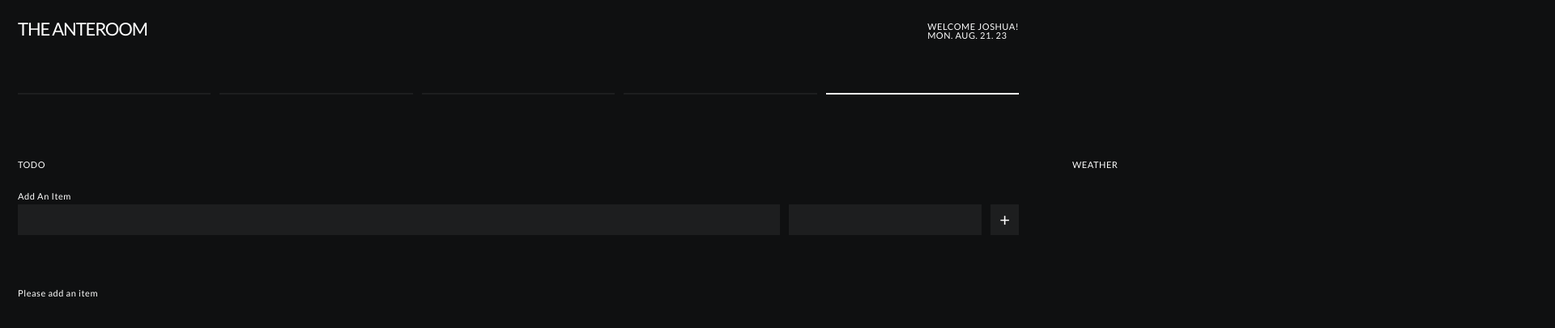
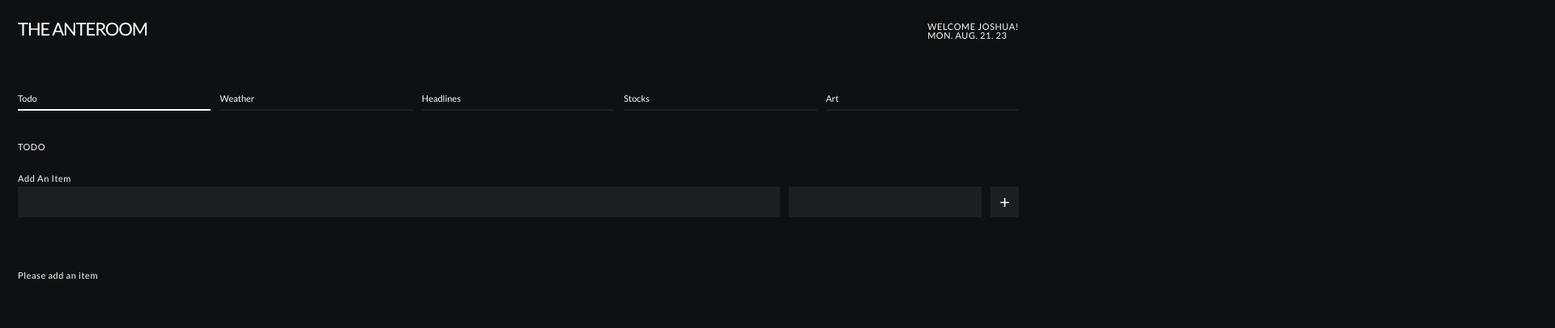
Before and after one commit to JoshuaIsADev/The-Anteroom-v2, a React (Create React App) app: page / in a window 1280 px wide. Shown: the top 406 px of the page at 81% size, 1920 px wide, since content can reach past the window. Built offline with nearby package versions, Linux system fonts and the light colour scheme.

Commit message:
added tab functionality with active states

```diff
--- a/src/App.js
+++ b/src/App.js
@@ -15,19 +15,17 @@ function App() {
       <main className='components'>
         {/* <GoogleSearch /> */}
         {/* <Calendar /> */}
-        <section className='component-card'>
-          <ToDo />
-        </section>
-        <section className='component-card'>
+        <ToDo />
+        <section id='weather' className='component-card'>
           <Weather />
         </section>
-        <section className='component-card'>
+        <section id='headlines' className='component-card'>
           <Headlines />
         </section>
-        <section className='component-card'>
+        <section id='stocks' className='component-card'>
           <Stocks />
         </section>
-        <section className='component-card'>
+        <section id='art' className='component-card'>
           <Art />
         </section>
       </main>
--- a/src/components/Navbar.js
+++ b/src/components/Navbar.js
@@ -1,29 +1,5 @@
 import { useState, useEffect } from 'react';
 import '../index.css';
-
-function NavIndicator() {
-  const slide = 5;
-
-  return (
-    <>
-      <button
-        className={`nav-indicator ${slide == 1 ? 'nav-indicator-active' : ''}`}
-      ></button>
-      <button
-        className={`nav-indicator ${slide == 2 ? 'nav-indicator-active' : ''}`}
-      ></button>
-      <button
-        className={`nav-indicator ${slide == 3 ? 'nav-indicator-active' : ''}`}
-      ></button>
-      <button
-        className={`nav-indicator ${slide == 4 ? 'nav-indicator-active' : ''}`}
-      ></button>
-      <button
-        className={`nav-indicator ${slide == 5 ? 'nav-indicator-active' : ''}`}
-      ></button>
-    </>
-  );
-}
 
 function Navbar() {
   return (
@@ -35,13 +11,101 @@ function Navbar() {
           <h2>Mon. Aug. 21. 23</h2>
         </div>
       </div>
-      <div className='nav-scroller'>
+      <div>
         {/* <hr className='hr-indicator' /> */}
         {/* <hr className='hr-slider' /> */}
-        <NavIndicator />
+        {/* <Slider /> */}
+        {<Tabs />}
       </div>
     </nav>
   );
 }
 
+/////////////////////////////////
+
+function Tabs() {
+  const [activeTab, setActiveTab] = useState('#todo'); // State to keep track of the active tab
+
+  const handleTabClick = (tabId) => {
+    setActiveTab(tabId);
+  };
+
+  return (
+    <div className='tab-container'>
+      <div className='nav-tabs'>
+        <a
+          href='#todo'
+          className={`nav-tab ${activeTab === '#todo' ? 'active' : ''}`}
+          onClick={() => handleTabClick('#todo')}
+        >
+          Todo
+        </a>
+        <a
+          href='#weather'
+          className={`nav-tab ${activeTab === '#weather' ? 'active' : ''}`}
+          onClick={() => handleTabClick('#weather')}
+        >
+          Weather
+        </a>
+        <a
+          href='#headlines'
+          className={`nav-tab ${activeTab === '#headlines' ? 'active' : ''}`}
+          onClick={() => handleTabClick('#headlines')}
+        >
+          Headlines
+        </a>
+        <a
+          href='#stocks'
+          className={`nav-tab ${activeTab === '#stocks' ? 'active' : ''}`}
+          onClick={() => handleTabClick('#stocks')}
+        >
+          Stocks
+        </a>
+        <a
+          href='#art'
+          className={`nav-tab ${activeTab === '#art' ? 'active' : ''}`}
+          onClick={() => handleTabClick('#art')}
+        >
+          Art
+        </a>
+      </div>
+      {/* <div className='tab-content'>
+        {activeTab === '#todo' && <p>Todo Content</p>}
+        {activeTab === '#weather' && <p>Weather Content</p>}
+        {activeTab === '#headlines' && <p>Headlines Content</p>}
+        {activeTab === '#stocks' && <p>Stocks Content</p>}
+        {activeTab === '#art' && <p>Art Content</p>}
+      </div> */}
+    </div>
+  );
+}
+
+function Slider() {
+  //1) create state variable
+  const [slide, setSlide] = useState(1);
+
+  //2) use state variable in the code usually in jsx
+  function handleSlide() {
+    setSlide(slide + 1);
+  }
+
+  //3) update piece of state in some event handler
+
+  ////////////////////
+
+  return (
+    <>
+      <a href='#todo' className='nav-tab'></a>
+      <a href='#weather' className='nav-tab'></a>
+      <a href='#headlines' className='nav-tab'></a>
+      <a href='#stocks' className='nav-tab'></a>
+      <a href='#art' className='nav-tab'></a>
+      {/* <button
+        className={`nav-indicator ${slide == 5 ? 'nav-indicator-active' : ''}`}
+        onClick={handleSlide}
+      ></button> */}
+    </>
+  );
+}
+
 export default Navbar;
--- a/src/components/ToDo.js
+++ b/src/components/ToDo.js
@@ -20,7 +20,7 @@ export default function ToDo() {
   }
 
   return (
-    <div className='container'>
+    <section id='todo' className='component-card'>
       <Logo />
       <Form onAddItems={handleAddItems} />
       <ToDoList
@@ -29,9 +29,11 @@ export default function ToDo() {
         onToggleItem={handleToggleItem}
       />
       <Stats items={items} />
-    </div>
+    </section>
   );
 }
+
+/////////////////////////////////
 
 function Logo() {
   return (
--- a/src/components/Weather.js
+++ b/src/components/Weather.js
@@ -1,6 +1,14 @@
 function Weather() {
   return (
-    <nav>
+    <>
+      <Logo />
+    </>
+  );
+}
+
+function Logo() {
+  return (
+    <nav className='component-title'>
       <h2>Weather</h2>
     </nav>
   );
--- a/src/index.css
+++ b/src/index.css
@@ -61,6 +61,10 @@ ul {
   list-style: none;
   margin: 0;
   padding: 0;
+}
+
+a {
+  text-decoration: none;
 }
 
 input[type='text'],
@@ -142,20 +146,37 @@ hr {
   margin-bottom: 6rem;
 }
 
-.nav-scroller {
+.nav-tabs {
   display: flex;
   flex-direction: row;
   gap: 1rem;
   justify-content: space-between;
 }
 
+.nav-tab {
+  height: 2rem;
+  width: 20%;
+  background-color: #0f1011;
+  border-bottom: 0.2rem solid #1d1e1f;
+  cursor: pointer;
+  text-decoration: none;
+}
+
+.nav-tab.active {
+  border-bottom: 0.2rem solid #fff;
+}
+
 .nav-indicator {
-  height: 0.2rem;
+  height: 2rem;
   width: 20%;
+  background-color: #0f1011;
+  border-bottom: 0.2rem solid #1d1e1f;
+  cursor: pointer;
 }
 
 .nav-indicator-active {
-  background-color: #fff;
+  background-color: #0f1011;
+  border-bottom: 0.2rem solid #fff;
 }
 
 .button-delete {
@@ -181,6 +202,7 @@ hr {
   border: 1px solid rgb(96, 96, 96);
   border-radius: 0px;
 }
+
 .checkbox::after {
   content: ' '; /* Unicode character for checkmark */
   font-size: 16px;
@@ -203,21 +225,23 @@ input[type='checkbox']:checked + .checkbox::after {
   gap: 2rem;
   grid-auto-flow: column;
   grid-auto-columns: 100%;
-  /* overflow-x: auto; */
-  /* overscroll-behavior-inline: contain; */
+  overflow-x: auto;
+  overscroll-behavior-inline: contain;
   /* overflow: auto; */
   height: 100vh;
+  scroll-snap-type: x mandatory;
 }
 
 .component-card {
-  margin-top: 16rem;
+  padding: 16rem 2rem 2rem 2rem;
   width: 100%;
-  padding: 2rem;
+  /* padding: 2rem; */
+  scroll-snap-align: start;
 }
 
-.container {
+/* .container {
   width: 100%;
-}
+} */
 
 .component-title {
   margin-bottom: 2.5rem;
@@ -262,5 +286,6 @@ input[type='checkbox']:checked + .checkbox::after {
 ::-webkit-scrollbar-corner {
   scroll-behavior: smooth;
   scrollbar-width: none;
+
   /* display: none; */
 }
```
